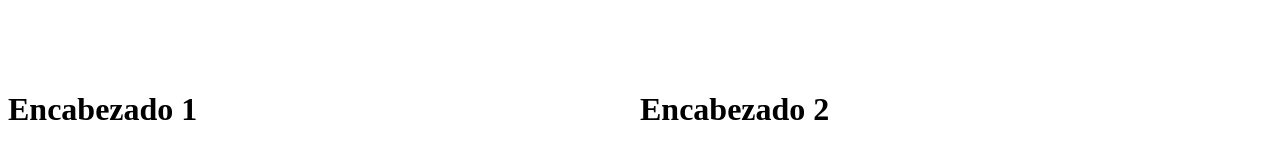
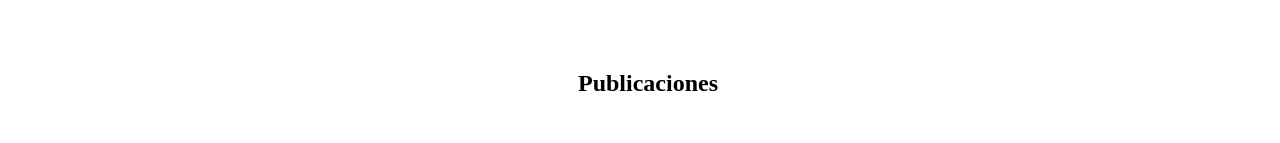
Before and after one commit to 0xELJ/blog-personal-ejemplo, a React (Create React App) app: page / in a window 1280 px wide. Shown: the part 562-705 px from the top of the page. Built offline with nearby package versions, Linux system fonts and the light colour scheme.

Commit message:
agrega encabezado de publicaciones

```diff
--- a/src/components/PostList.js
+++ b/src/components/PostList.js
@@ -9,7 +9,8 @@ export default class PostList extends Component {
 
   render() {
     return (
-      <div className="post-list">
+      <div className="container">
+        <h2 className="text-center">Publicaciones</h2>
         <Post
           title="Encabezado 1"
           content="Nemo enim ipsam voluptatem quia voluptas sit aspernatur aut odit aut fugit, sed quia consequuntur magni dolores eos qui ratione voluptatem sequi nesciunt. Neque porro quisquam est."
```
